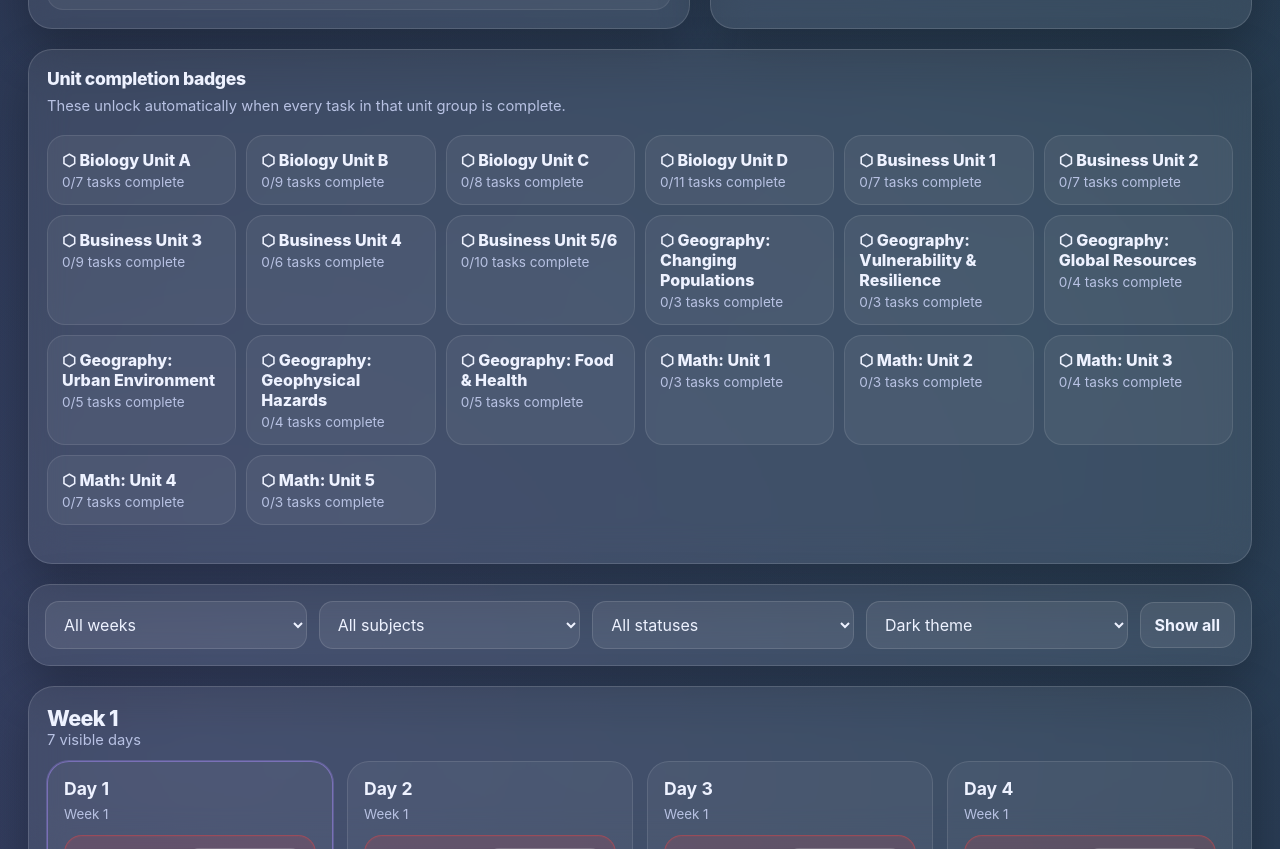
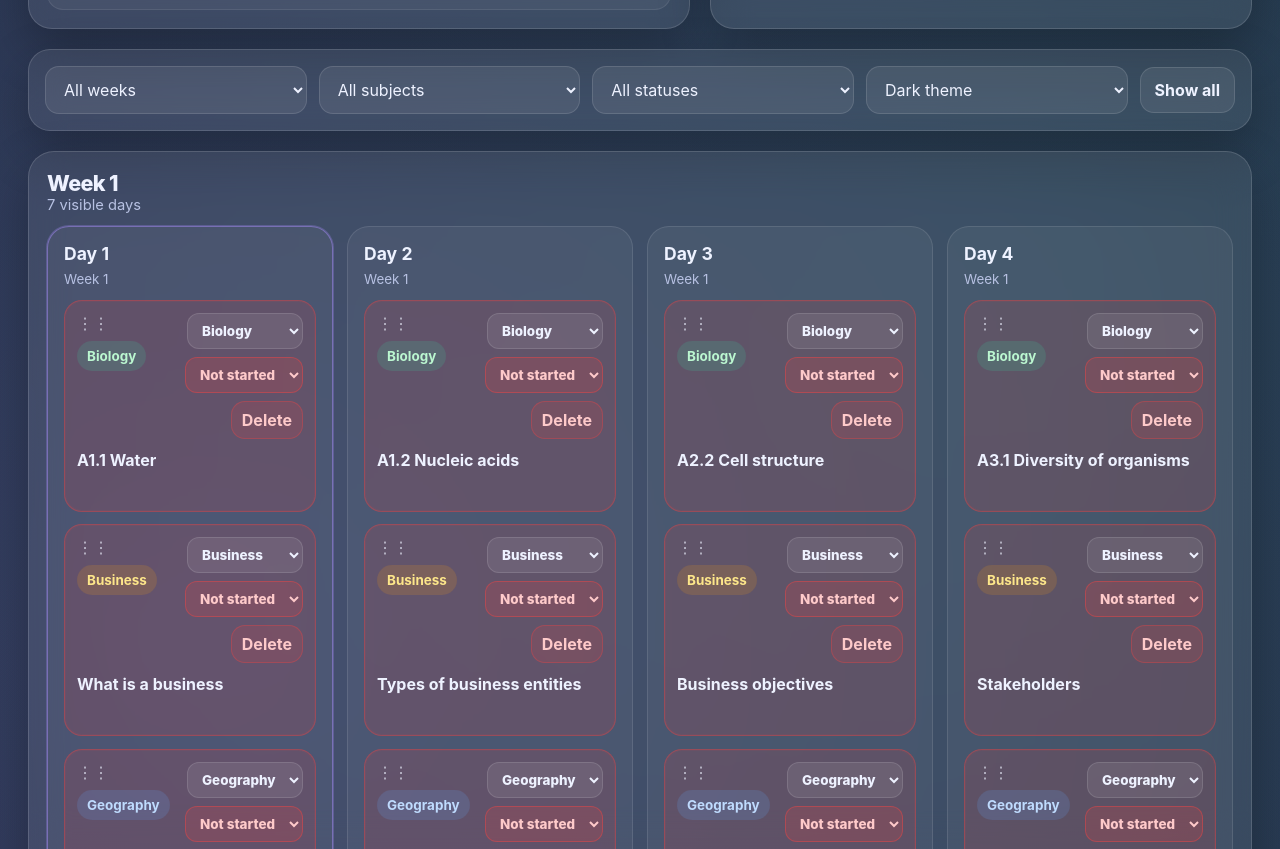
Before and after one commit to TENRON1844/STUDYSCHEDULE, a plain HTML site: page index.html in a window 1280 px wide. Shown: the part 1197-2046 px from the top of the page. Drawn offline with Linux system fonts and the light colour scheme; no server answers.

Commit message:
Update index.html

```diff
--- a/index.html
+++ b/index.html
@@ -857,11 +857,6 @@
       </div>
     </section>
 
-    <section class="glass" style="padding:18px; border-radius:24px; margin-bottom:20px;">
-      <h2 class="section-title">Unit completion badges</h2>
-      <p class="section-sub">These unlock automatically when every task in that unit group is complete.</p>
-      <div class="badges-panel" id="badgesPanel"></div>
-    </section>
 
     <div class="focus-banner" id="focusBanner">
       <div>
```
